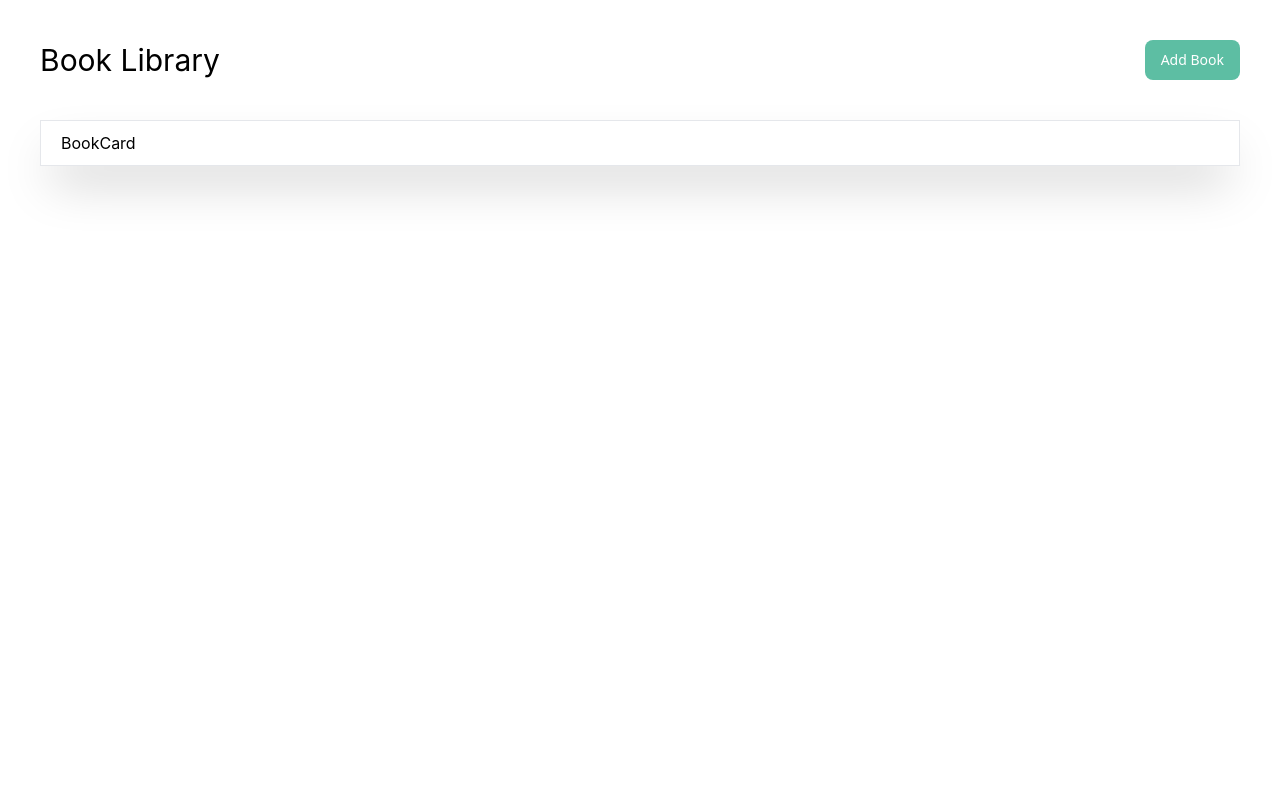
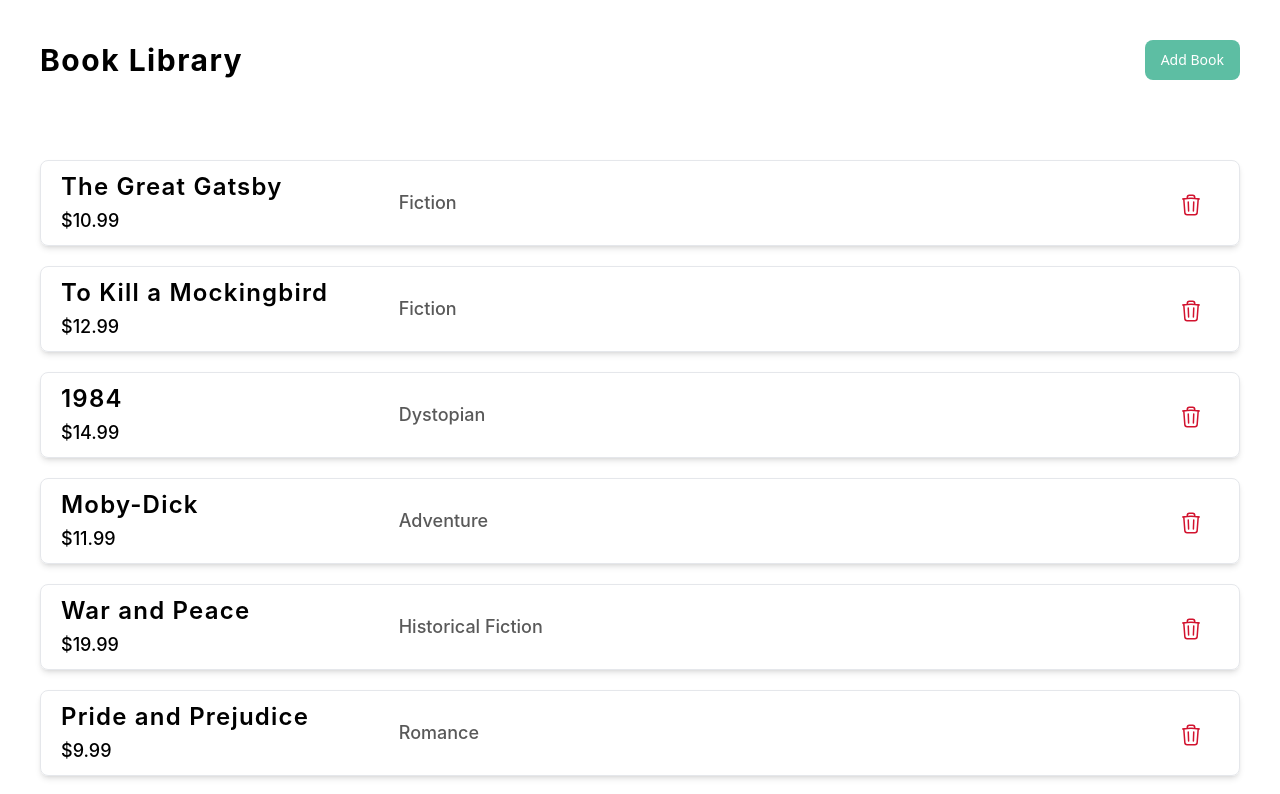
Before and after one commit to AHamza786/book-library-front-end, a React (Create React App) app: page / in a window 1280 px wide. Shown: the top 794 px of the page. Built offline with nearby package versions, Linux system fonts and the light colour scheme.

Commit message:
Design the book list page

```diff
--- a/src/App.tsx
+++ b/src/App.tsx
@@ -1,17 +1,13 @@
 import React from "react";
+import { Header, BookList } from "./components";
 import "./App.css";
-import Header from "./components/header";
-import BookCard from "./components/bookCard";
-import { useDispatch, useSelector } from "react-redux";
-import { State } from "./types";
 
 function App() {
-  const books = useSelector((state: State) => state.book.book);
 
   return (
     <div className="flex flex-col max-w-7xl mx-auto sm:p-10 py-10 px-5 h-screen">
       <Header />
-      <BookCard />
+      <BookList/>
     </div>
   );
 }
--- a/src/components/bookCard.tsx
+++ b/src/components/bookCard.tsx
@@ -1,8 +1,31 @@
-import React from 'react'
-const BookCard = () => {
+import React from "react";
+import CustomButton from "./customButton";
+import DeleteIcon from "../assets/deleteIcon.svg";
+import { BookProps } from "../types";
+
+const BookCard = ( {id,name,category,description,price} : BookProps) => {
   return (
-    <div className='border px-5 py-2.5 shadow-2xl'>BookCard</div>
-  )
-}
+    <div
+      className="border px-5 py-2.5 shadow-md rounded-lg flex flex-col sm:flex-row gap-4 sm:items-center justify-between cursor-pointer"
+      key={id}
+    >
+      <div className="flex flex-row justify-between flex-[2] items-center">
+        <div className="flex flex-col gap-1">
+          <h1 className="text-lg sm:text-2xl tracking-wider font-semibold subpixel-antialiased">
+            {name}
+          </h1>
+          <p className="text-base sm:text-lg font-medium subpixel-antialiased">${price}</p>
+        </div>
+        <CustomButton icon={DeleteIcon} className="block sm:hidden" />
+      </div>
+      <div className="flex-[4] text-[#595959] text-lg font-medium">
+        {category}
+      </div>
+      <div className="flex-1 flex justify-end">
+        <CustomButton icon={DeleteIcon} className="hidden sm:block" />
+      </div>
+    </div>
+  );
+};
 
 export default BookCard;
--- /dev/null
+++ b/src/components/bookList.tsx
@@ -0,0 +1,24 @@
+import React from "react";
+import { useDispatch, useSelector } from "react-redux";
+import { BookCard } from ".";
+import { BookProps, State } from "../types";
+
+const BookList = () => {
+  const books = useSelector((state: State) => state.book.book);
+
+  return (
+    <div className="flex flex-col gap-5 py-10">
+      {books.map((book: BookProps) => (
+        <BookCard
+          id={book?.id}
+          name={book?.name}
+          description={book?.description}
+          price={book?.price}
+          category={book?.category}
+        />
+      ))}
+    </div>
+  );
+};
+
+export default BookList;
--- /dev/null
+++ b/src/components/customButton.tsx
@@ -0,0 +1,24 @@
+import React from "react";
+
+const CustomButton = ({
+  text,
+  background,
+  hoverBg,
+  icon,
+  onClick,
+  className
+}: any) => {
+  return (
+    <button
+      className={`text-xs sm:text-sm border-none box-border text-white cursor-pointer inline-block font-sans font-medium h-10 leading-5 list-none m-0 outline-none py-2.5 px-4 rounded-lg ${hoverBg} ${className}`}
+      role="button"
+      style={{ backgroundColor: background }}
+      onClick={onClick}
+    >
+      {icon && <img className="h-6 w-6" src={icon}/>}
+      {text && text}
+    </button>
+  );
+};
+
+export default CustomButton;
--- a/src/components/header.tsx
+++ b/src/components/header.tsx
@@ -1,12 +1,11 @@
 import React from "react";
+import CustomButton from "./customButton";
 
 const Header = () => {
   return (
     <div className="flex items-center justify-between pb-5 sm:pb-10">
-      <h1 className="text-2xl sm:text-3xl">Book Library</h1>
-      <button className="text-xs sm:text-sm border-none box-border text-white cursor-pointer inline-block font-sans font-medium h-10 leading-5 list-none m-0 outline-none py-2.5 px-4 rounded-lg bg-[#5dbea3] hover:bg-[#33b249]" role="button">
-        Add Book
-      </button>
+      <h1 className="text-2xl sm:text-3xl tracking-wider font-bold subpixel-antialiased">Book Library</h1>
+      <CustomButton text="Add Book" background="#5dbea3" hoverBg="hover:bg-[#33b249]"/>
     </div>
   );
 };
--- /dev/null
+++ b/src/components/index.ts
@@ -0,0 +1,4 @@
+export { default as BookCard } from "./bookCard";
+export { default as BookList } from "./bookList";
+export { default as CustomButton } from "./customButton";
+export { default as Header } from "./header";
```
Also changed, not shown: src/assets/deleteIcon.svg (added).
